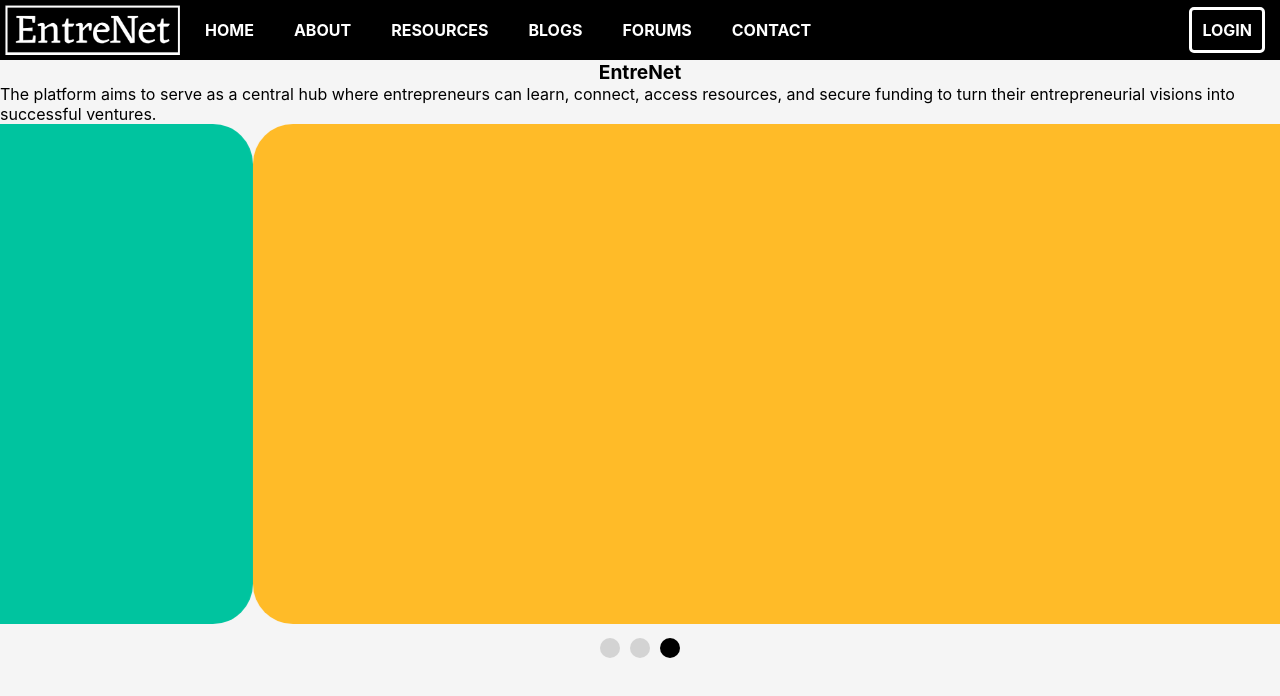
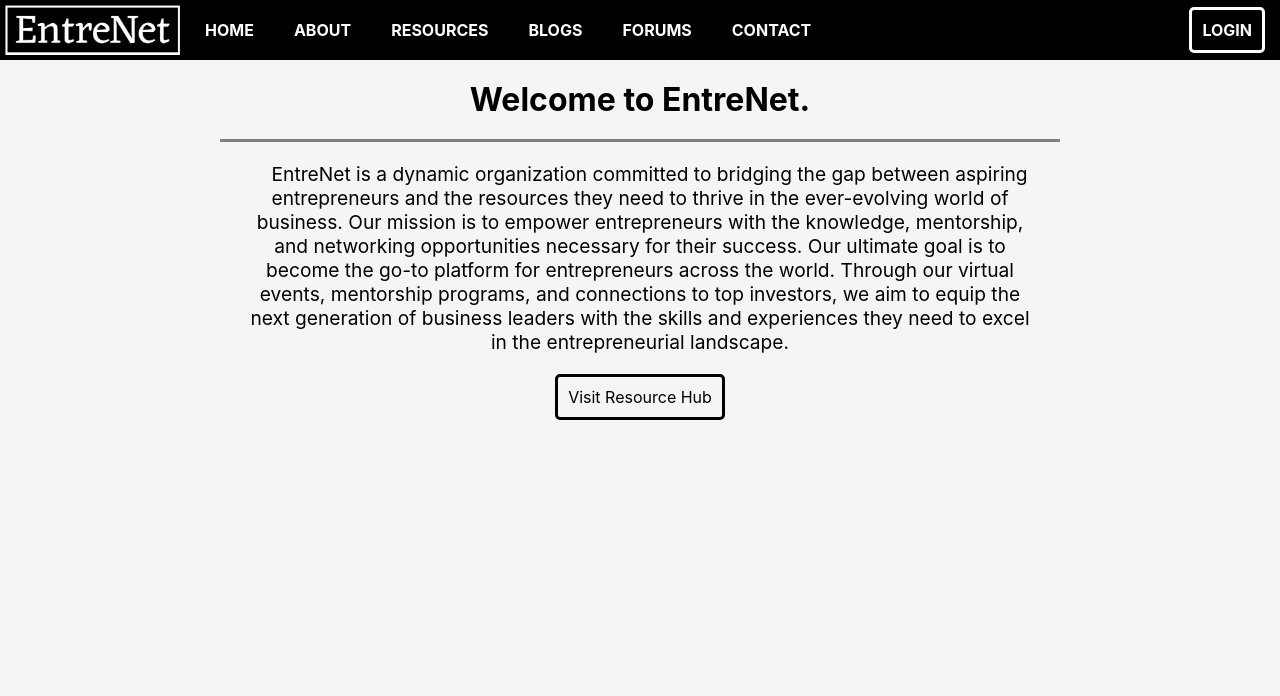
Before and after one commit to danpaxton/entrenet, a React (Create React App) app in the folder client/: page /home in a window 1280 px wide. Shown: the top 696 px of the page. Built offline with nearby package versions, Linux system fonts and the light colour scheme; the HTML template or start-up script is replaced by a standard one.

Commit message:
home page commits

```diff
--- a/client/src/pages/Home.css
+++ b/client/src/pages/Home.css
@@ -3,58 +3,36 @@
     flex-direction: column;
     align-items: center;
     justify-content: center;
-    width: 100%;
+}
+
+.slide-item {
+    padding: 10px;
 }
 
 .entrenet-header {
-    font-size: larger;
+    font-size: xx-large;
     font-weight: bold;
     color: black;
+    padding: 20px;
 }
 
 .vision-text {
-    font-size: medium;
+    font-size: larger;
     color: black;
+    text-align: center;
+    width: 800px;
+    border-top: solid gray;
+    padding: 20px;
 }
 
-/* Slideshow */
-
-.slideshow {
-    margin: 0 auto;
-    overflow: hidden;
-    height: 100%;
-    width: 100%;
+.resource-button {
+    border: solid black;
+    border-radius: 5px;
+    font-size: medium;
+    padding: 10px;
+    cursor: pointer;
 }
 
-.slideshowSlider {
-    white-space: nowrap;
-    transition: ease 1000ms;
+.resource-button:hover {
+    background: lightgray;
 }
-
-.slide {
-    display: inline-block;
-    height: 500px;
-    width: 100%;
-    border-radius: 40px;
-}
-
-/* Buttons */
-
-.slideshowDots {
-    display: flex;
-    justify-content: center;
-    gap: 10px;
-    padding: 10px;
-}
-
-.slideshowDot {
-    height: 20px;
-    width: 20px;
-    border-radius: 50%;
-    cursor: pointer;
-    background-color: lightgray;
-}
-
-.slideshowDot.active {
-    background-color: black;
-}
--- a/client/src/pages/Home.js
+++ b/client/src/pages/Home.js
@@ -1,51 +1,17 @@
-import { useState, useEffect, useRef } from 'react';
 import { Box } from '@mui/material';
+import { useNavigate } from 'react-router-dom';
 import "./Home.css";
 
-const colors = ["#0088FE", "#00C49F", "#FFBB28"];
-const delay = 2500;
-
 const Home = () => {
-    const [index, setIndex] = useState(0);
-    const timeoutRef = useRef(null);
-
-    function resetTimeout() {
-      if (timeoutRef.current) {
-        clearTimeout(timeoutRef.current);
-      }
-    }
-
-    useEffect(() => {
-      resetTimeout();
-      timeoutRef.current = setTimeout(
-        () => setIndex((prevIndex) => (prevIndex + 1) % colors.length), delay
-      );
-
-      return () => {
-        resetTimeout();
-      };
-    }, [index]);
-
+    const navigate = useNavigate();
 
     return (
         <Box className="home-page">
-            <Box className="entrenet-header">EntreNet</Box>
-            <Box className="vision-text">
-                The platform aims to serve as a central hub where entrepreneurs can learn, connect, access
-                resources, and secure funding to turn their entrepreneurial visions into successful ventures.
-            </Box>
-            <Box className="slideshow">
-                <Box className="slideshowSlider" style={{ transform: `translate3d(${-index * 100}%, 0, 0)` }}>
-                    {colors.map((backgroundColor, index) => (
-                    <Box className="slide" key={index} style={{ backgroundColor }}></Box>
-                    ))}
-                </Box>
-                <Box className="slideshowDots">
-                    {colors.map((_, idx) => (
-                    <Box key={idx} className={`slideshowDot${index === idx ? " active" : ""}`}
-                        onClick={() => { setIndex(idx); }}></Box>))}
-                </Box>
-            </Box>
+            <Box className="entrenet-header">Welcome to EntreNet.</Box>
+            <Box className="vision-text">&emsp;EntreNet is a dynamic organization committed to bridging the gap between aspiring entrepreneurs and the resources they need to thrive in the ever-evolving world of business. Our mission is to empower entrepreneurs with the knowledge, mentorship, and networking opportunities necessary for their success. Our ultimate goal is to become the go-to platform for entrepreneurs across the world. Through our virtual events, mentorship programs, and connections to top investors, we aim to equip the next generation of business leaders with the skills and experiences they need to excel in the entrepreneurial landscape.</Box>
+            <Box className="resource-button" onClick={() => navigate('/resources')}>Visit Resource Hub</Box>
+            <Box className="slide-item"></Box>
+            <Box className="slide-item"></Box>
         </Box>
     );
 };
--- a/client/src/profilePages/Login.js
+++ b/client/src/profilePages/Login.js
@@ -26,7 +26,7 @@ const Login = (props) => {
 
     return (
         <Box className="login-page">
-            <Box className="login-header">Create your entrepreneurial success.</Box>
+            <Box className="login-header">Your gateway to entrepreneurial success.</Box>
             <Box className="login">
                 <Box className="login-label">Name</Box>
                 <Box className="login-name">
```
